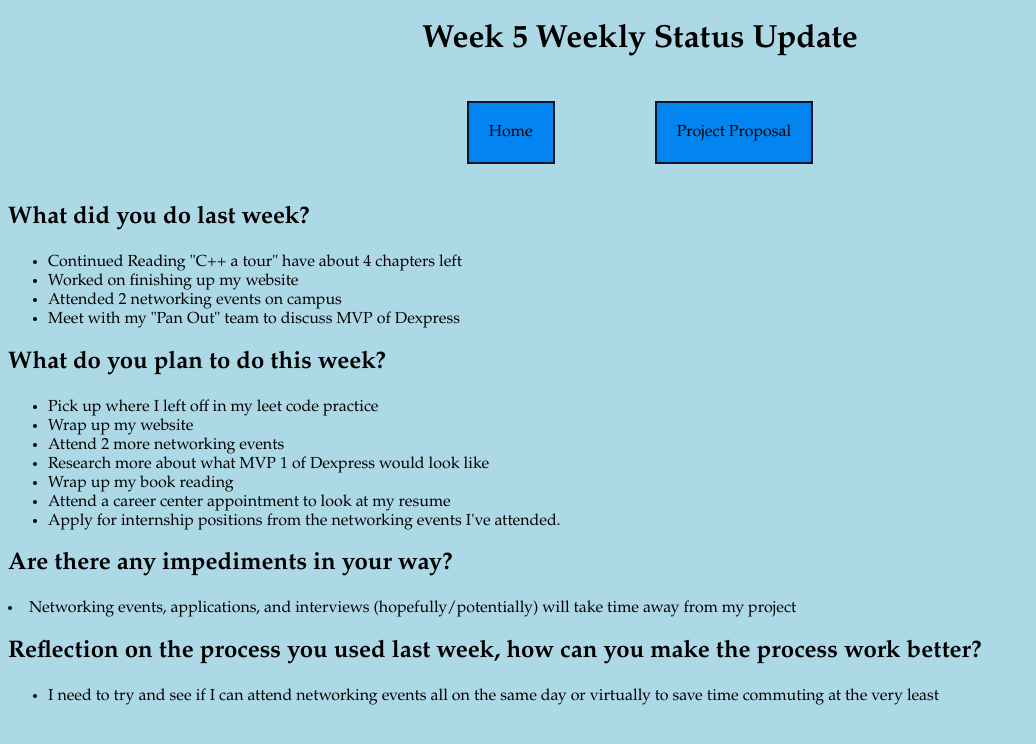
After one commit to caga5719/weekly_status_update, a Flask app: template templates/Week_5.html in a window 1280 px wide. The commit adds this page. Shown: the top 744 px of the page, without its empty margins (0-1036 px from the left). Run offline with Flask 3, Linux system fonts and the light colour scheme; the template is opened without the code that fills it, so the values that code supplies are empty.

Commit message:
Adding week 5 status update

```diff
--- /dev/null
+++ b/templates/Week_5.html
@@ -0,0 +1,30 @@
+{% extends 'base.html'%}
+{% block title %} Week 5 Weekly Status Update {% endblock %}
+{% block header %}Week 5 Weekly Status Update {% endblock %}
+
+
+{% block content %}
+<h2>What did you do last week?</h2>
+<ul>
+    <li>Continued Reading "C++ a tour" have about 4 chapters left</li>
+    <li>Worked on finishing up my website</li>
+    <li>Attended 2 networking events on campus</li>
+    <li>Meet with my "Pan Out" team to discuss MVP of Dexpress</li>
+</ul>
+<h2>What do you plan to do this week?</h2>
+<ul>
+    <li>Pick up where I left off in my leet code practice</li>
+    <li>Wrap up my website</li>
+    <li>Attend 2 more networking events</li>
+    <li>Research more about what MVP 1 of Dexpress would look like</li>
+    <li>Wrap up my book reading</li>
+    <li>Attend a career center appointment to look at my resume</li>
+    <li>Apply for internship positions from the networking events I've attended.</li>
+</ul>
+<h2>Are there any impediments in your way?</h2>
+    <li>Networking events, applications, and interviews (hopefully/potentially) will take time away from my project</li>
+<h2>Reflection on the process you used last week, how can you make the process work better?</h2>
+<ul>
+    <li>I need to try and see if I can attend networking events all on the same day or virtually to save time commuting at the very least </li>
+</ul>
+{% endblock %}
--- a/templates/home.html
+++ b/templates/home.html
@@ -23,6 +23,10 @@
                 <td>Week 4 (September 15 - September 21)</td>
                 <td><a href="Week_4">Week 4 Status</a></td>
             </tr>
+            <tr>
+                <td>Week 5 (September 22 - September 28)</td>
+                <td><a href="Week_5">Week 5 Status</a></td>
+            </tr>
 
         </table>
     </div>
```
